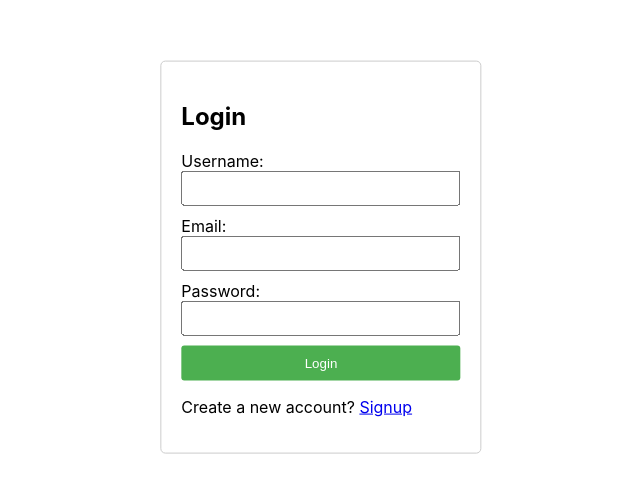
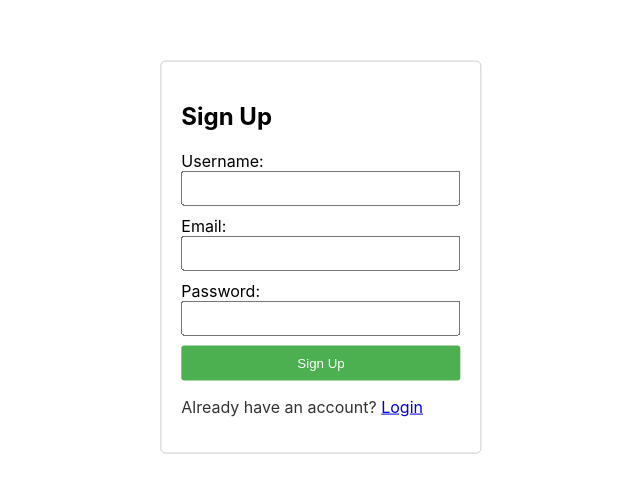
Before and after one commit to aashishpnt/mongo-web, a React (Create React App) app in the folder frontend/: page /signup in a window 1280 px wide. Shown: the part 143-636 px from the top of the page, without its empty margins (319-959 px from the left). Built offline with nearby package versions, Linux system fonts and the light colour scheme.

Commit message:
redirect working

```diff
--- a/frontend/src/App.js
+++ b/frontend/src/App.js
@@ -3,11 +3,12 @@ import './index.css'
 import HeroSection from './components/Home Page/HeroSection';
 import FeatureSection from './components/Home Page/FeatureSection';
 import QuerySection from './components/Home Page/QuerySection';
-import {NotFound} from './components/NotFound/Notfound'
+import NotFound from './components/NotFound/Notfound'
 import Login from './components/Login/Login'
 import SignUp from './components/SignUp/SignUp'
 import Header from './components/common/Header'
 import Footer from './components/common/Footer'
+import Dashboard from './components/Dashboard/Dashboard'
 
 import {
   BrowserRouter as Router,
@@ -27,7 +28,7 @@ function App() {
         <QuerySection />
         </>}
         path="/" />
-
+        <Route element={<Dashboard />} path="/dashboard" />
         <Route element={<Login />} path="/login" />
         <Route element={<SignUp />} path="/signup" />
         <Route element={<NotFound />} path="*" />
--- a/frontend/src/components/Login/Login.js
+++ b/frontend/src/components/Login/Login.js
@@ -1,17 +1,16 @@
 import React from 'react';
 import './Login.css';
-import axios from 'axios';
-import { Link } from 'react-router-dom';
+import { Link , useNavigate } from 'react-router-dom';
 import { useForm } from 'react-hook-form';
 
 const Login = () => {
   const { register, handleSubmit, errors } = useForm();
+  const navigate = useNavigate();
 
   const onSubmit = async (data) => {
     try {
-      const response = await axios.post('http://localhost:8000/login', data);
-      console.log(response.data); // Handle the response accordingly
       console.log('Logged in successfully');
+      navigate('/dashboard');
     } catch (error) {
       console.error('Error during login:', error);
     }
@@ -46,7 +45,7 @@ const Login = () => {
         </button>
       </form>
       <p>
-        Create a new account? <Link to="/signup">Signup</Link>
+        Create a new account? <Link to="/signup">SignUp</Link>
       </p>
     </div>
   );
--- /dev/null
+++ b/frontend/src/components/NotFound/NotFound.css
@@ -0,0 +1,12 @@
+.not-found-container {
+    text-align: center;
+    min-height: 90vh;
+  }
+
+  h1 {
+    color: #ff6347;
+  }
+
+  p {
+    color: #333;
+  }
--- a/frontend/src/components/NotFound/Notfound.js
+++ b/frontend/src/components/NotFound/Notfound.js
@@ -0,0 +1,13 @@
+import React from 'react';
+import './NotFound.css';
+
+const NotFound = () => {
+  return (
+    <div className="not-found-container">
+      <h1>404 Not Found</h1>
+      <p>Sorry, the page you are looking for does not exist.</p>
+    </div>
+  );
+};
+
+export default NotFound;
--- a/frontend/src/components/SignUp/SignUp.js
+++ b/frontend/src/components/SignUp/SignUp.js
@@ -1,16 +1,15 @@
 import React from 'react';
 import './SignUp.css';
-import axios from 'axios';
-import { Link } from 'react-router-dom';
+import { Link , useNavigate } from 'react-router-dom';
 import { useForm } from 'react-hook-form';
 
-const Login = () => {
+const SignUp = () => {
   const { register, handleSubmit, errors } = useForm();
+  const navigate = useNavigate();
 
   const onSubmit = async (data) => {
     try {
-      const response = await axios.post('http://localhost:8000/login', data);
-      console.log(response.data); // Handle the response accordingly
+      navigate('/login')
       console.log('Logged in successfully');
     } catch (error) {
       console.error('Error during login:', error);
@@ -19,7 +18,7 @@ const Login = () => {
 
   return (
     <div className="container">
-      <h2>Login</h2>
+      <h2>Sign Up</h2>
       <form onSubmit={handleSubmit(onSubmit)}>
         <label className="label">
           Username:
@@ -52,14 +51,14 @@ const Login = () => {
           {errors && errors.password && (<span className="error-message">{errors.password.message}</span>)}
         </label>
         <button type="submit" className="button">
-          Login
+          Sign Up
         </button>
       </form>
       <p>
-        Create a new account? <Link to="/signup">Signup</Link>
+        Already have an account? <Link to="/login">Login</Link>
       </p>
     </div>
   );
 };
 
-export default Login;
+export default SignUp;
```
